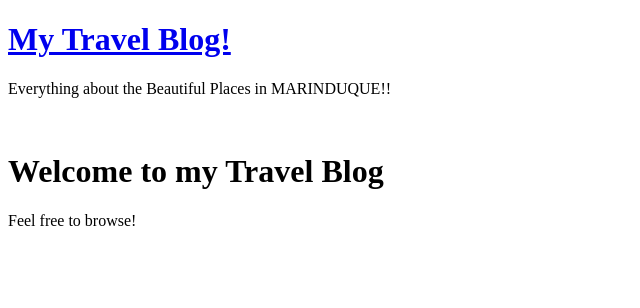
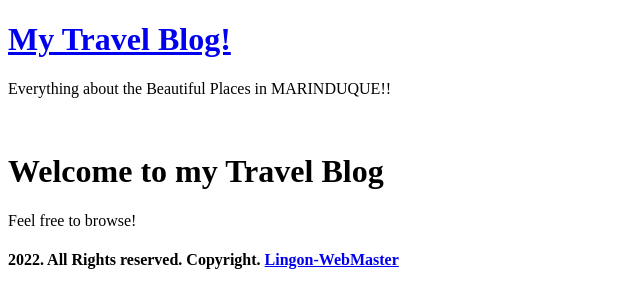
Before and after one commit to IPTLingon/MyBlogSite, a plain HTML site: page index.html in a window 1280 px wide. Shown: the whole page, without its empty margins (0-640 px from the left). Drawn offline with Linux system fonts and the light colour scheme.

Commit message:
Footer has been added

```diff
--- a/index.html
+++ b/index.html
@@ -12,5 +12,7 @@
 
 	<h1> Welcome to my Travel Blog </h1>
 	<p> Feel free to browse! </p>
+
+	<h4>  2022. All Rights reserved. Copyright. <a href="#"> Lingon-WebMaster </a> </h4>
 </body>
 </html>
```
